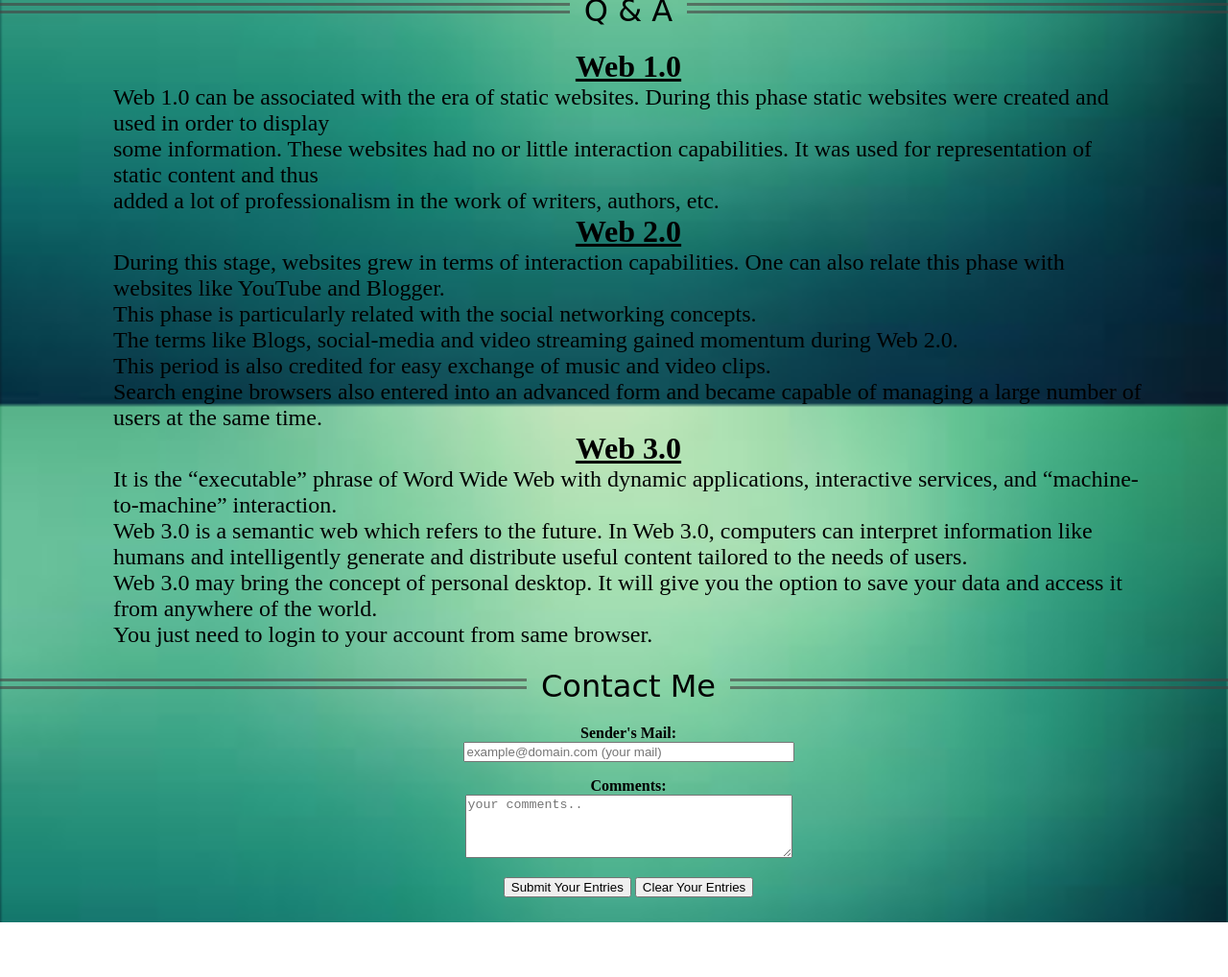
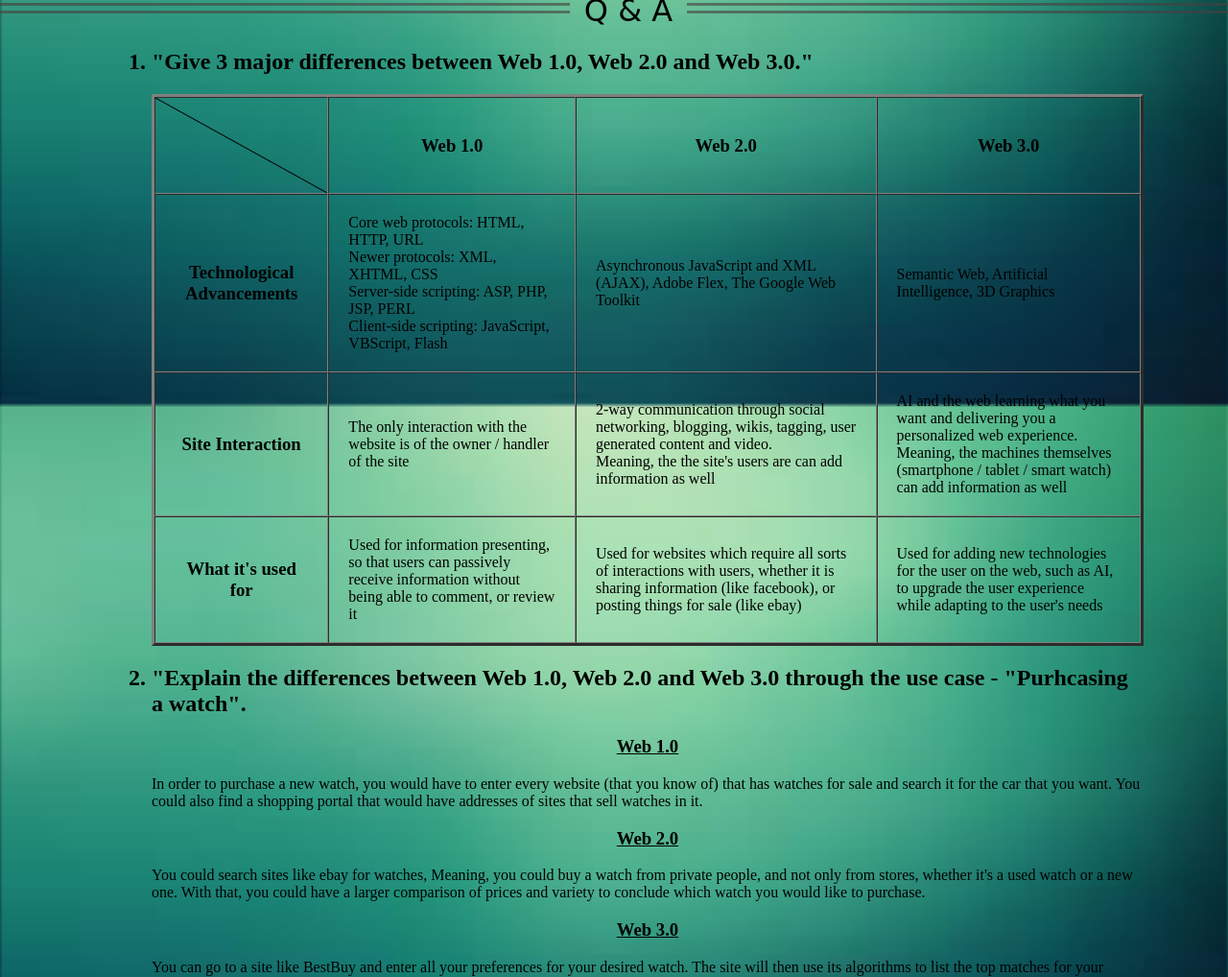
Before and after one commit to shalevf6/MyWebsite, a plain HTML site: page index.html in a window 1280 px wide. Shown: the part 2778-3796 px from the top of the page at 96% size. Before the commit the page ends 3739 px from the top, so only its background shows below. Drawn offline with Linux system fonts and the light colour scheme.

Commit message:
Final Commit

```diff
--- a/index.html
+++ b/index.html
@@ -42,8 +42,8 @@
       <td width = 1 Align = "center">
         ||
       </td>
-      <td class="spa_cell" onclick="location.href='https://shalevf6.github.io/MyWebsite/#spa'" width = 70 Align = "center">
-          <a href="#spa" style="text-decoration: none"><b>Q&A</b></a>
+      <td class="QA_cell" onclick="location.href='https://shalevf6.github.io/MyWebsite/#spa'" width = 70 Align = "center">
+          <a href="#QA" style="text-decoration: none"><b>Q&A</b></a>
       </td>
       <td width = 1 Align = "center">
         ||
@@ -164,7 +164,7 @@ Life slogans:
 <img id="QR" src = QR.png  width = 320 height = 260 />
 </section>
 
-<section id="spa" class="section6" Align="left">
+<section id="QA" class="section6" Align="left">
 <br/>
 <br/>
 <br/>
@@ -172,41 +172,91 @@ Life slogans:
 <br/>
 <br/>
 <p class="subtitle fancy"><span>Q & A</span></p>
-<section  Align="center"><font size="6"><b><u>Web 1.0</u></b></font></section>
-<font size="5">
-Web 1.0 can be associated with the era of static websites. During this phase static websites were created and used in order to display
-<br/>
-some information. These websites had no or little interaction capabilities. It was used for representation of static content and thus
-<br/>
-added a lot of professionalism in the work of writers, authors, etc.
-<br/>
-</font>
+<ol type = "2">
+  <h2>
+    <li>
+      "Give 3 major differences between Web 1.0, Web 2.0 and Web 3.0."
+    </li>
+  </h2>
+<table Border = "3" Align = center cellpadding = 20 cellspacing = "0">
+    <tr>
+      <td class="empty"></td>
+      <td><h3 Align = "center"><b>Web 1.0</b></h3></td>
+      <td><h3 Align = "center"><b>Web 2.0</b></h3></td>
+      <td><h3 Align = "center"><b>Web 3.0</b></h3></td>
+    </tr>
+    <tr>
+      <td><h3 Align = "center"><b>Technological Advancements</b></h3></td>
+      <td>
+        Core web protocols: HTML, HTTP, URL
+        <br>
+        Newer protocols: XML, XHTML, CSS
+        <br>
+        Server-side scripting: ASP, PHP, JSP, PERL
+        <br>
+        Client-side scripting: JavaScript, VBScript, Flash
+        <br>
+      </td>
+      <td>
+        Asynchronous JavaScript and XML (AJAX), Adobe Flex, The Google Web Toolkit
+      </td>
+      <td>
+        Semantic Web, Artificial Intelligence, 3D Graphics
+      </td>
+    </tr>
+    <tr>
+      <td><h3 Align = "center">Site Interaction</h3></td>
+      <td>
+        The only interaction with the website is of the owner / handler of the site
+      </td>
+      <td>
+        2-way
+        communication through social networking, blogging, wikis, tagging, user generated content and video.
+        <br>
+        Meaning, the the site's users are can add information as well
+        </td>
+      <td>
+        AI and the web learning what you want and delivering you a personalized web experience.
+        <br>
+        Meaning, the machines themselves (smartphone / tablet / smart watch) can add information as well
+      </td>
+    </tr>
+    <tr>
+        <td><h3 Align = "center">What it's used for</h3></td>
+        <td>
+            Used for information presenting, so that users can passively receive information without being able to comment, or review it
+        </td>
+        <td>
+            Used for websites which require all sorts of interactions with users, whether it is sharing information (like facebook), or posting things for sale (like ebay)
+        </td>
+        <td>
+            Used for adding new technologies for the user on the web, such as AI, to upgrade the user experience while adapting to the user's needs
+        </td>
+      </tr>
+  </table>
 
-<section  Align="center"><font size="6"><b><u>Web 2.0</u></b></font></section>
-<font size="5">
-During this stage, websites grew in terms of interaction capabilities. One can also relate this phase with websites like YouTube and Blogger.
-<br/>
-This phase is particularly related with the social networking concepts.
-<br/>
-The terms like Blogs, social-media and video streaming gained momentum during Web 2.0.
-<br/>
-This period is also credited for easy exchange of music and video clips.
-<br/>
-Search engine browsers also entered into an advanced form and became capable of managing a large number of users at the same time.
-<br/>
-</font>
+  <h2>
+      <li>
+        "Explain the differences between Web 1.0, Web 2.0 and Web 3.0 through the use case - "Purhcasing a watch".
+      </li>
+  </h2>
+  <p>
+      <h3 Align = "center"><u>Web 1.0</u></h3>
+      In order to purchase a new watch, you would have to enter every website (that you know of) that has watches for sale and search it for the
+      car that you want.
+      You could also find a shopping portal that would have addresses of sites that sell watches in it.
+      <br>
+      <h3 Align = "center"><u>Web 2.0</u></h3>
+      You could search sites like ebay for watches, Meaning, you could buy a watch from private people, and not only from stores, whether it's
+      a used watch or a new one. With that, you could have a larger comparison of prices and variety to conclude which watch you would like
+      to purchase.
+      <br>
+      <h3 Align = "center"><u>Web 3.0</u></h3>
+      You can go to a site like BestBuy and enter all your preferences for your desired watch. The site will then use its algorithms to list
+      the top matches for your preferences, and will recommend you other products which you would likely want to purchase as well.
+  </p>
 
-<section  Align="center"><font size="6"><b><u>Web 3.0</u></b></font></section>
-<font size="5">
-It is the “executable” phrase of Word Wide Web with dynamic applications, interactive services, and “machine-to-machine” interaction.
-<br/>
-Web 3.0 is a semantic web which refers to the future. In Web 3.0, computers can interpret information like humans and intelligently generate
-and distribute useful content tailored to the needs of users.
-<br/>
-Web 3.0 may bring the concept of personal desktop. It will give you the option to save your data and access it from anywhere of the world.
-<br/>
-You just need to login to your account from same browser.
-</font>
+</article>
 </section>
 
 <section id="contact" class="section7" Align="center">
--- a/style.css
+++ b/style.css
@@ -65,12 +65,12 @@
 	text-decoration-line: underline;
 	cursor: pointer;
 }
-#spa
+#QA
 {
 	margin-right: 80px;
 	margin-left: 110px;
 }
-.spa_cell:hover
+.QA_cell:hover
 {
 	background-color: rgb(145, 115, 255);
 	color: #000000;
@@ -121,6 +121,10 @@ a
 {
 	margin-left: 120px;
 }
+table td.empty
+{
+   background-image: linear-gradient(to bottom left,  transparent calc(50% - 1px), rgb(0, 0, 0), transparent calc(50% + 1px));
+}
 .thumbnail
 {
 	border-radius: 5px;
```
